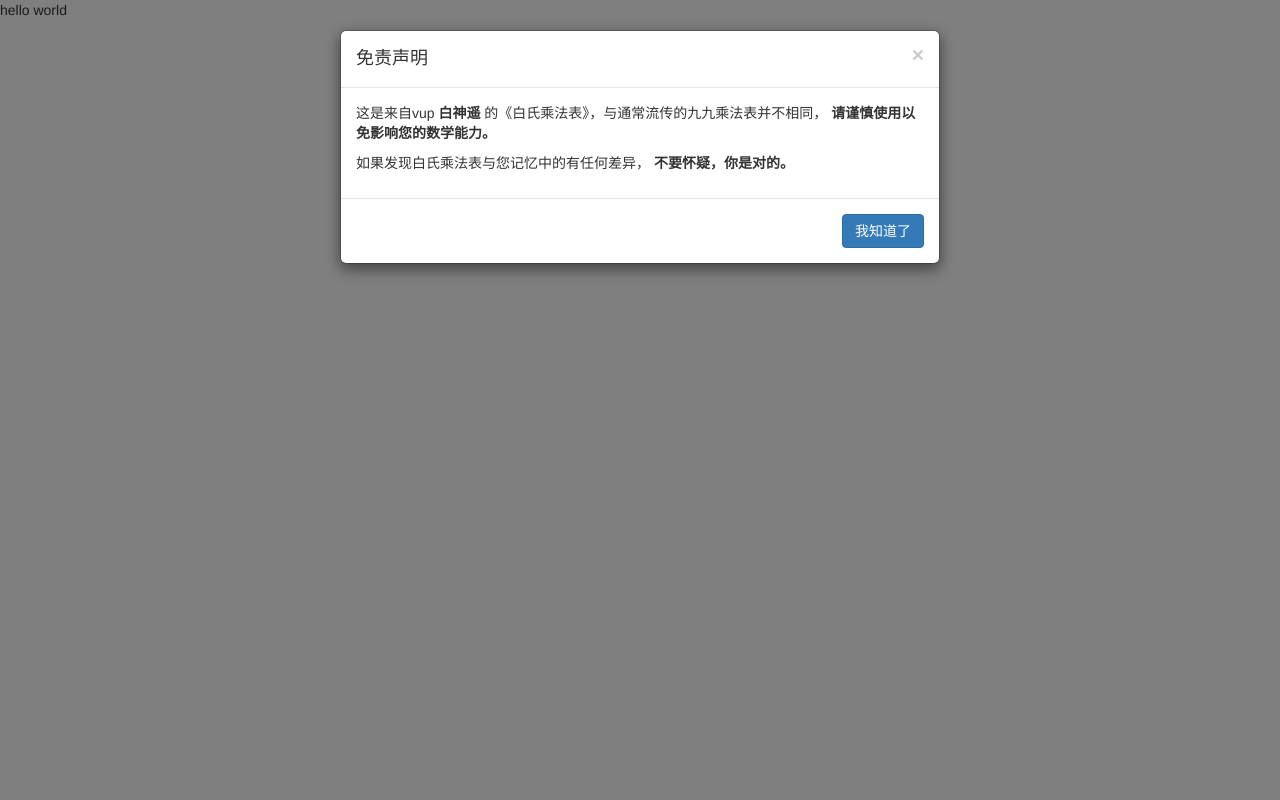
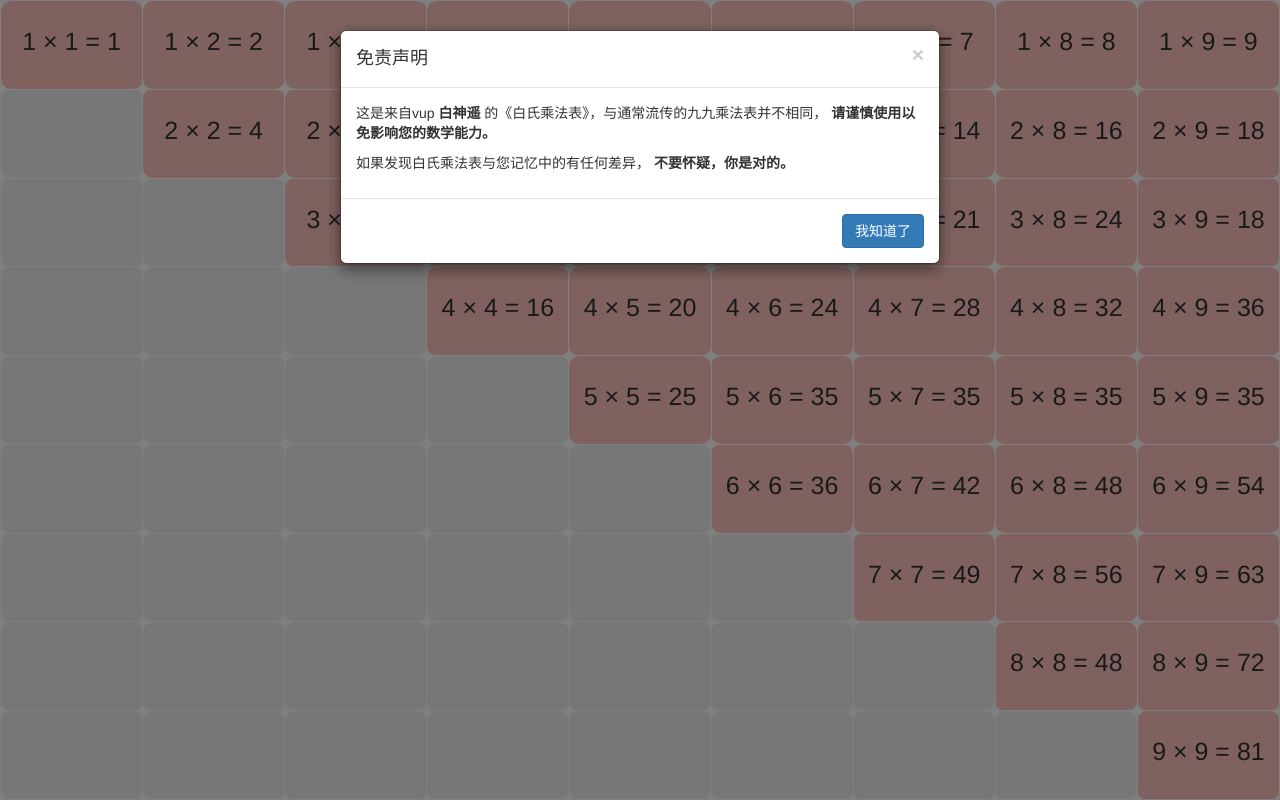
Before and after one commit to dan-kuroto/haruka99, a plain HTML site: page index.html in a window 1280 px wide. Drawn offline with nearby package versions, Linux system fonts and the light colour scheme.

Commit message:
乘法表

```diff
--- a/index.html
+++ b/index.html
@@ -7,6 +7,9 @@
     <title>白氏乘法表</title>
     <link rel="shortcut icon" href="/haruka99/res/favicon.ico" type="image/x-icon">
     <style>
+        html, body, div#app, table {
+            height: 100%;
+        }
         a, a:active, a:hover, a:link, a:link:hover, a:visited {
             text-decoration: none;
             font-weight: bold;
@@ -20,11 +23,33 @@
         a:hover {
             color: #ffaaaa !important;
         }
+        td {
+            border: 0.1vh white solid !important;
+            width: 11% !important;
+            height: 11% !important;
+            padding: 0 !important;
+            border-radius: 10px;
+            background-color: #ffc5bf;
+            cursor: pointer;
+            user-select: none;
+        }
+        td.inactive {
+            background-color: #eee;
+            cursor: default;
+        }
+        td:hover {
+            text-shadow: 2px 2px #777;
+        }
+        td div.content {
+            font-size: 25px;
+            line-height: 10vh;
+            text-align: center;
+        }
     </style>
 </head>
 <body>
 
-    <div class="modal fade" id="modal-disclaimer">
+    <div class="modal fade" id="modal-disclaimer" hidden>
         <div class="modal-dialog">
             <div class="modal-content">
                 <div class="modal-header">
@@ -50,15 +75,55 @@
         </div>
     </div>
 
-    <span>hello world</span>
+    <div id="app">
+        <table class="table table-bordered">
+            <tbody>
+                <tr v-for="line in lines">
+                    <td v-for="col in line" v-bind:class="{inactive: col == null}" @click="play_sound(col)">
+                        <div class="content">
+                            <template v-if="col !== null">
+                                {{ col[0] }} &times; {{ col[1] }} &equals; {{ col[2] }}
+                            </template>
+                        </div>
+                    </td>
+                </tr>
+            </tbody>
+        </table>
+    </div>
 
     <script src="https://cdn.staticfile.org/vue/2.2.2/vue.min.js"></script>
     <script src="https://cdn.staticfile.org/jquery/2.1.1/jquery.min.js"></script>
     <link href="https://cdn.staticfile.org/twitter-bootstrap/3.3.7/css/bootstrap.min.css" rel="stylesheet">
     <script src="https://cdn.staticfile.org/twitter-bootstrap/3.3.7/js/bootstrap.min.js"></script>
     <script>
-        $(function() {
-            $('#modal-disclaimer').modal('show');
+        new Vue({
+            el: '#app',
+            computed: {
+                lines: () => {
+                    let lines = new Array(9);
+                    for (let i = 0; i < 9; i++) {
+                        lines[i] = new Array(9);
+                        for (let j = 0; j < 9; j++) {
+                            lines[i][j] = i <= j ? [i + 1, j + 1, (i + 1) * (j + 1)] : null;
+                        }
+                    }
+                    let missed = { '58': 35, '56': 35, '59': 35, '39': 18, '88': 48, '35': 16 };
+                    for (let ab in missed) {
+                        let a = Number(ab[0]), b = Number(ab[1]);
+                        lines[a - 1][b - 1] = [a, b, missed[ab]];
+                    }
+                    return lines;
+                }
+            },
+            methods: {
+                play_sound: (abc) => {
+                    let a = abc[0], b = abc[1], c = abc[2];
+                    console.log(a + "*" + b + "=" + c);
+                },
+            },
+            mounted: () => {
+                $('#modal-disclaimer').modal('show');
+            }
         });
     </script>
 </body>
```
